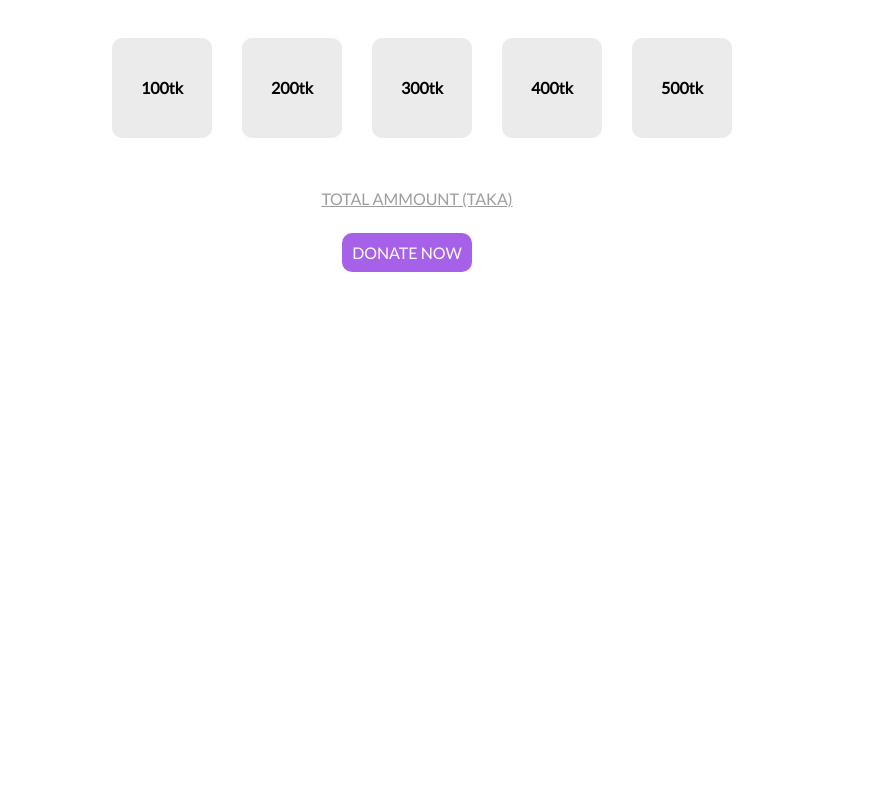
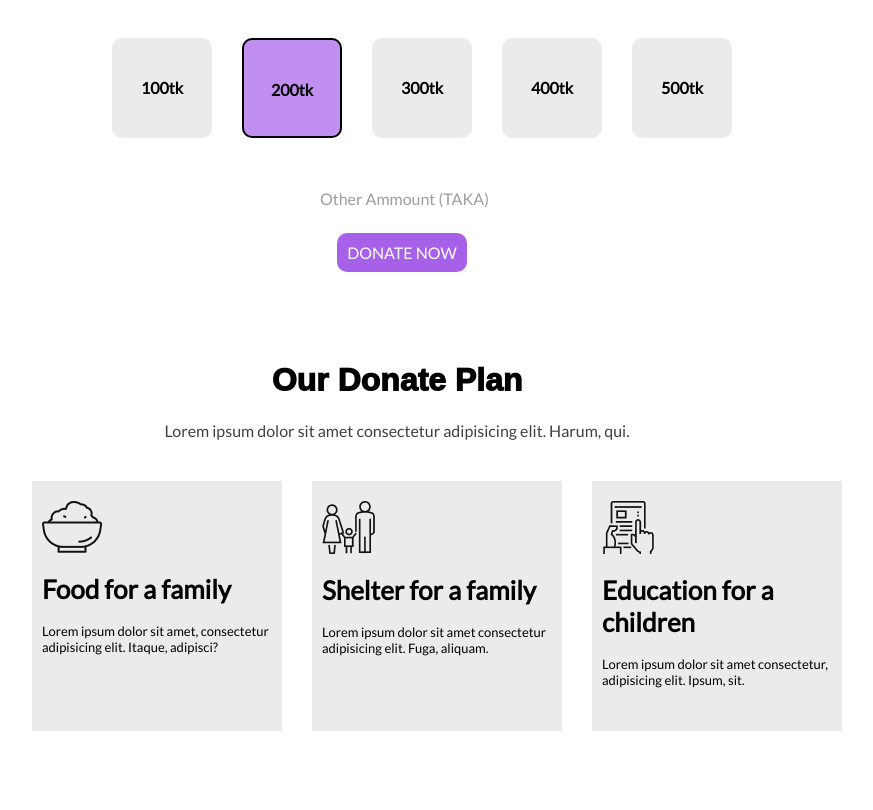
Before and after one commit to X3NIDE/Assignment-01, a plain HTML site: page index.html in a window 1280 px wide. Shown: the part 646-1456 px from the top of the page, without its empty margins (243-1116 px from the left). Before the commit the page ends 1008 px from the top, so only its background shows below. Drawn offline with Linux system fonts and the light colour scheme.

Commit message:
3RD PARD DONE

```diff
--- a/index.html
+++ b/index.html
@@ -34,7 +34,7 @@
 
         <div>
 
-            <h1 id="H-02">DONATE TODAY</h1>
+            <h1 id="H-02">Donate Today</h1>
 
             <p class="P">Lorem ipsum dolor sit, amet consectetur adipisicing elit. Aliquam quo itaque dolor repellat
                 nesciunt
@@ -63,7 +63,7 @@
 
         <div id="D-02">
 
-            <p class="P" id="P-02">TOTAL AMMOUNT (TAKA)</p> <br>
+            <p class="P" id="P-02">Other Ammount (TAKA)</p> <br>
 
             <a class="link-button" id="link-button-02" href="">DONATE NOW</a>
 
@@ -76,6 +76,37 @@
 
 
 
+        <div>
+            <h1 class="H-03" id="H-03">Our Donate Plan</h1>
+
+            <p class="H-03" id="P-03">Lorem ipsum dolor sit amet consectetur adipisicing elit. Harum, qui.</p>
+        </div>
+
+
+        <div id="box-02">
+
+            <div class="box-02">
+                <img src="food.png" alt="">
+                <h1>Food for a family</h1>
+                <p>Lorem ipsum dolor sit amet, consectetur adipisicing elit. Itaque, adipisci?</p>
+            </div>
+
+            <div class="box-02">
+                <img src="shelter.png" alt="">
+                <h1>Shelter for a family</h1>
+                <p>Lorem ipsum dolor sit amet consectetur adipisicing elit. Fuga, aliquam.</p>
+            </div>
+
+            <div class="box-02">
+                <img src="Frame-1.png" alt="">
+                <h1>Education for a children</h1>
+                <p>Lorem ipsum dolor sit amet consectetur, adipisicing elit. Ipsum, sit.</p>
+            </div>
+
+        </div>
+
+        <!-- 4TH PART STARTING FROM HERE -->
+
 
 </body>
 
--- a/style.css
+++ b/style.css
@@ -45,6 +45,7 @@ section {
     padding-left: 100px;
 }
 
+
 #H-02 {
     font-size: xx-large;
     font-weight: 1000;
@@ -79,19 +80,63 @@ section {
     font-weight: 700;
 
 }
+#B1-02{
+    border: 2px solid black;
+    background-color: rgba(137, 43, 226, 0.527);
+}
 
 #D-02 {
     text-align: center;
 }
 
 #P-02 {
-    text-decoration: underline;
     color: rgba(141, 141, 141, 0.863);
+    padding-right: 25px;
 }
 
 #link-button-02 {
 
-    margin-left: 20px;
+    margin-left: 10px;
 }
 
 /* 3RD PART STARTING FROM HERE  */
+
+
+.H-03{
+    text-align: center;
+}
+
+#H-03{
+    font-size: xx-large;
+    font-weight: 1000;
+    font-family: sans-serif;
+    padding-left: 100px;
+
+}
+#P-03{
+    color:rgba(0, 0, 0, 0.753) ;
+    padding-left: 100px;
+
+}
+
+#box-02{
+    padding: 10px 0px 0px 160px;
+    width: 900px;
+    height: 350px;
+
+}
+
+.box-02{
+    position: relative;
+    font-size:small;
+    width: 250px;
+    height: 250px;
+    background: rgba(192, 192, 192, 0.322);
+    float: left;
+    margin: 15px;
+    box-sizing: border-box;
+   padding-left: 10px;
+    text-align:left;
+    padding-top: 20px;
+
+}
```
Also changed, not shown: Frame-1.png (added), food.png (added), shelter.png (added).
